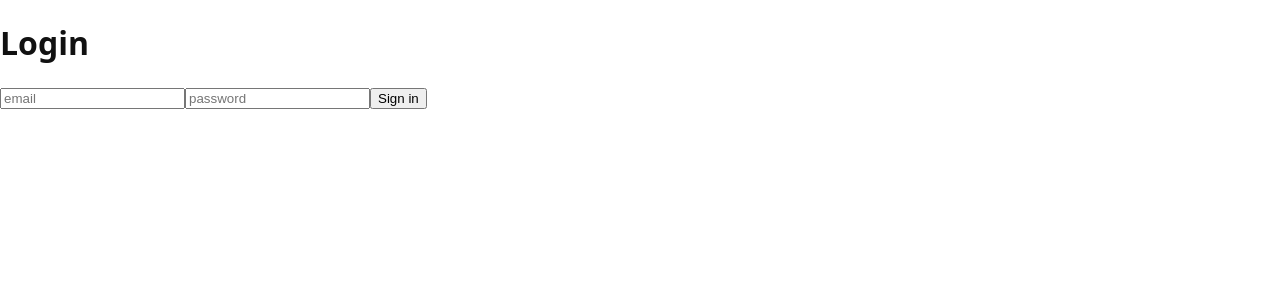
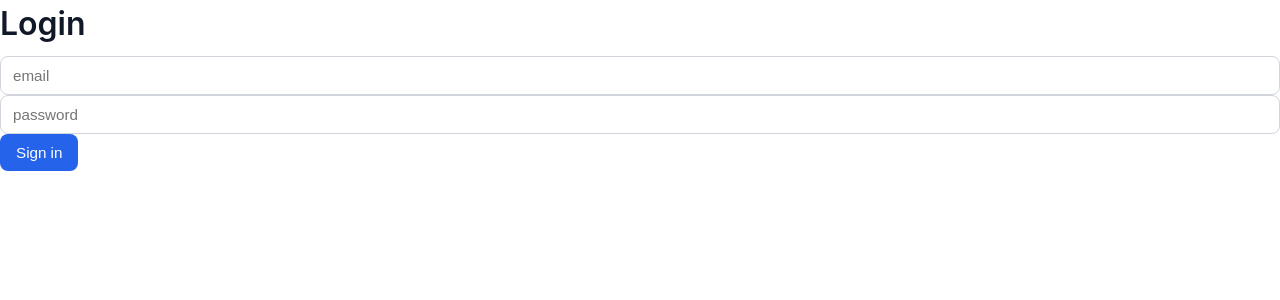
Before and after one commit to akghanekar000/ERPFrontend, a React (Vite) app: page /login in a window 1280 px wide. Shown: the top 300 px of the page. Built offline with nearby package versions, Linux system fonts and the light colour scheme; no server answers.

Commit message:
css changes

```diff
--- a/src/index.css
+++ b/src/index.css
@@ -1,21 +1,110 @@
-/* src/index.css - minimal safe reset and overrides to avoid a full-screen royalblue hiding your UI */
+/* src/index.css – global reset + theme + improved base UI */
+
+/* Theme variables */
+:root {
+  --bg: #ffffff;
+  --muted: #6b7280;
+  --accent: #111827;
+  --danger: #b91c1c;
+  --primary: #2563eb; /* blue-600 */
+  --primary-hover: #1d4ed8;
+  --radius: 0.5rem;
+  --shadow-sm: 0 1px 2px rgba(0, 0, 0, 0.06);
+  --shadow-md: 0 4px 6px rgba(0, 0, 0, 0.1);
+}
+
+/* Reset + full height */
 html,
 body,
 #root {
   height: 100%;
   margin: 0;
   padding: 0;
-  font-family: system-ui, -apple-system, 'Segoe UI', Roboto, 'Helvetica Neue',
-    Arial;
-  background: #ffffff !important; /* override accidental full-screen backgrounds */
-  color: #111;
+  font-family: Inter, system-ui, -apple-system, "Segoe UI", Roboto, "Helvetica Neue", Arial, sans-serif;
+  background: var(--bg) !important; /* fix accidental royal blue screen */
+  color: var(--accent);
+  line-height: 1.5;
 }
 
+/* Ensure app root is always above overlays */
 #app-root-container {
   position: relative;
-  z-index: 9999; /* ensure app sits above accidental overlays */
+  z-index: 10;
 }
 
+/* Universal reset */
 * {
   box-sizing: border-box;
 }
+
+/* Typography */
+h1, h2, h3, h4, h5, h6 {
+  font-weight: 600;
+  margin: 0 0 0.5rem 0;
+}
+
+p {
+  margin: 0 0 1rem 0;
+  color: var(--muted);
+}
+
+/* Form elements */
+input,
+select,
+textarea {
+  width: 100%;
+  padding: 0.625rem 0.75rem;
+  border: 1px solid #d1d5db;
+  border-radius: var(--radius);
+  font-size: 0.95rem;
+  background: #fff;
+  color: var(--accent);
+  outline: none;
+  transition: border-color 0.2s, box-shadow 0.2s;
+}
+
+input:focus,
+select:focus,
+textarea:focus {
+  border-color: var(--primary);
+  box-shadow: 0 0 0 2px rgba(37, 99, 235, 0.2);
+}
+
+/* Buttons */
+button {
+  cursor: pointer;
+  padding: 0.625rem 1rem;
+  font-size: 0.95rem;
+  font-weight: 500;
+  border-radius: var(--radius);
+  border: none;
+  background: var(--primary);
+  color: #fff;
+  transition: background 0.2s, transform 0.1s;
+}
+
+button:hover {
+  background: var(--primary-hover);
+}
+
+button:active {
+  transform: scale(0.97);
+}
+
+/* Utility shadows */
+.shadow-sm { box-shadow: var(--shadow-sm); }
+.shadow-md { box-shadow: var(--shadow-md); }
+
+/* Layout helpers */
+.container {
+  max-width: 1200px;
+  margin: 0 auto;
+  padding: 1rem;
+}
+
+.centered {
+  display: flex;
+  align-items: center;
+  justify-content: center;
+  height: 100%;
+}
```
Also changed, not shown: src/modules/auth/Register.tsx (line endings or trailing spaces).
